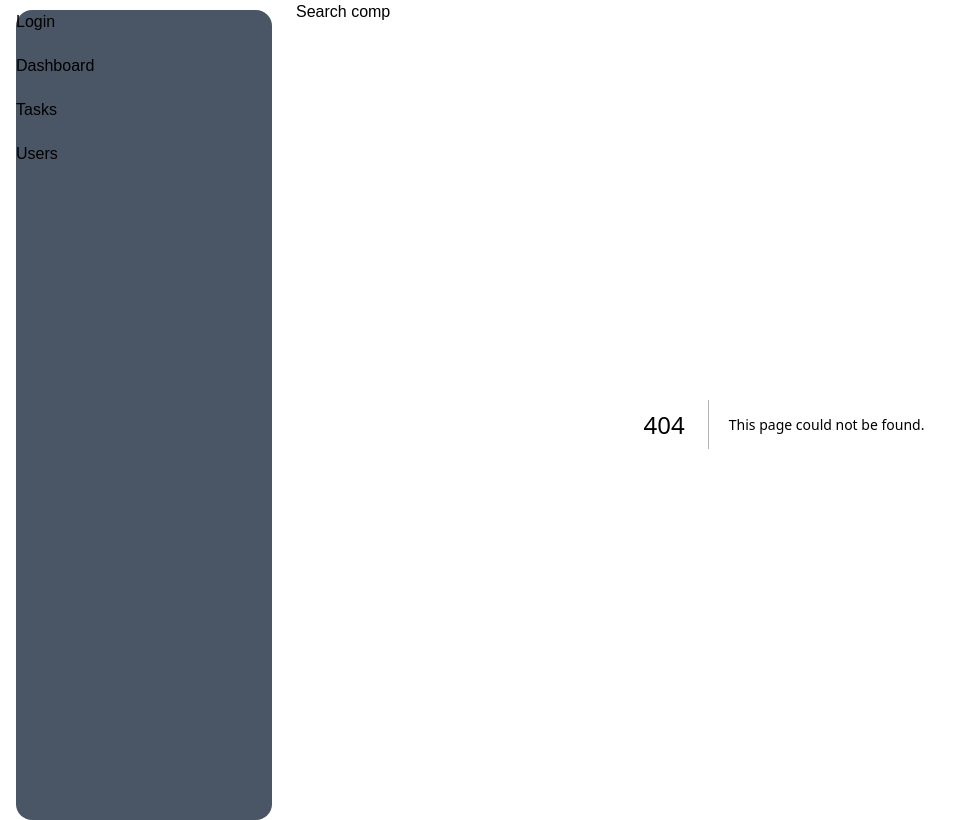
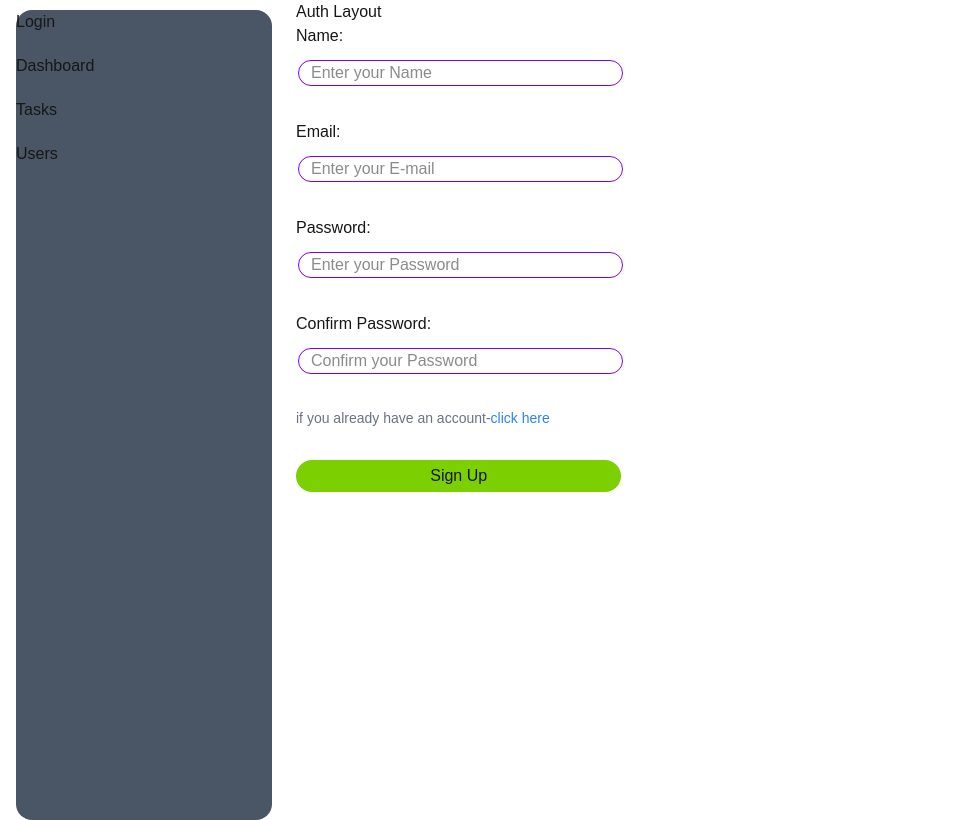
Before and after one commit to hamed4dev-commits/todoApp, a Next.js app: page /signup in a window 1280 px wide. Before the commit this address had no page. Shown: the whole page, without its empty margins (0-971 px from the left). Built offline with nearby package versions, Linux system fonts and the light colour scheme.

Commit message:
signin and signup comp created and also login and signup api created

```diff
--- /dev/null
+++ b/app/(auth)/layout.tsx
@@ -0,0 +1,8 @@
+export default function Layout({children}: {children: React.ReactNode}) {
+    return (
+        <section>
+            <h1>Auth Layout</h1>
+            {children}
+        </section>
+    );
+}
--- /dev/null
+++ b/app/(auth)/signup/page.tsx
@@ -0,0 +1,10 @@
+import SignUp from "@/components/modules/SignUp";
+import LoginFrame from "@/components/templates/LoginFrame";
+
+export default function Page() {
+    return (
+        <div>
+            <SignUp />
+        </div>
+    );
+}
--- /dev/null
+++ b/app/api/auth/login/route.ts
@@ -0,0 +1,38 @@
+import users from "@/lib/users";
+import { NextRequest, NextResponse } from "next/server";
+import z, { email } from "zod";
+
+const LoginSchema = z.object({
+  email: z.string().email().trim().toLowerCase(),
+  password: z.string().min(6),
+});
+
+export async function POST(req: NextRequest) {
+  try {
+    const body = await req.json();
+    const validated = LoginSchema.parse(body);
+    const user = users.find((u) => u.email === validated.email);
+
+    if (!user || user.password !== validated.password) {
+      return NextResponse.json(
+        { message: "Invalid email or password" },
+        { status: 401 },
+      );
+    }
+    return NextResponse.json({
+      message: "Login successful",
+      user: { name: user.name, email: user.email },
+    });
+  } catch (error) {
+    if (error instanceof z.ZodError) {
+      return NextResponse.json(
+        { message: "validation Failed", error: error },
+        { status: 400 },
+      );
+    }
+    return NextResponse.json(
+      { message: "Something went wrong!" },
+      { status: 500 },
+    );
+  }
+}
--- /dev/null
+++ b/app/api/auth/signup/route.ts
@@ -0,0 +1,56 @@
+import { NextRequest, NextResponse } from "next/server";
+import { z } from "zod";
+import users from "@/lib/users";
+
+
+const SignUpSchema = z
+  .object({
+    name: z.string().min(3).trim(),
+    email: z.string().min(8).email().trim().toLowerCase(),
+    password: z.string().min(6).regex(/^\S+$/),
+    confirmPassword: z.string(),
+  })
+  .refine((data) => data.password === data.confirmPassword, {
+    message: "Passwords do not match",
+    path: ["confirmPassword"],
+  });
+
+export async function POST(req: NextRequest) {
+  try {
+    const body = await req.json();
+    const validated = SignUpSchema.parse(body);
+    const existingUser = users.find((user) => user.email === validated.email);
+    console.log(users)
+    if (existingUser) {
+      return NextResponse.json(
+        { message: "Email already registeres" },
+        { status: 400 },
+      );
+    }
+    const newUser = {
+      name: validated.name,
+      email: validated.email,
+      password: validated.password,
+    };
+    users.push(newUser);
+    console.log(users)
+    return NextResponse.json(
+      {
+        message: "Account created successfully",
+        user: { name: newUser.name, email: newUser.email },
+      },
+      { status: 201 },
+    );
+  } catch (error) {
+    if (error instanceof z.ZodError) {
+      return NextResponse.json(
+        { message: "Validation Failed", errors: error },
+        { status: 400 },
+      );
+    }
+  }
+  return NextResponse.json(
+      { message: "Something went wrong" },
+      { status: 500 }
+    );
+}
--- a/app/layout.tsx
+++ b/app/layout.tsx
@@ -27,7 +27,7 @@ export default function RootLayout({ children }: LayoutProps<"/">) {
       <body className="min-h-full flex">
         <aside className="max-h-screen-10vh w-1/5 m-4 -my-5 mt-2.5 rounded-2xl bg-gray-600"><Sidebar/></aside>
         <main className="max-h-screen mx-2 overflow-y-scroll grow">
-        <div>Search comp</div>
+
         {children}
         </main>
 
--- a/components/modules/SignIn.tsx
+++ b/components/modules/SignIn.tsx
@@ -1,11 +1,16 @@
-"use client"
+"use client";
 
 import { zodResolver } from "@hookform/resolvers/zod";
+import Link from "next/link";
 import { SubmitHandler, useForm } from "react-hook-form";
 import * as z from "zod";
 const SignIn = () => {
   const loginSchema = z.object({
-    email: z.string().min(2, "Email is required").trim().email("Enter valid Email"),
+    email: z
+      .string()
+      .min(2, "Email is required")
+      .trim()
+      .email("Enter valid Email"),
     password: z
       .string()
       .min(1, "Password is required")
@@ -23,10 +28,25 @@ const SignIn = () => {
     mode: "onChange",
     defaultValues: { email: "", password: "" },
   });
-  console.log(errors);
 
-  const onSubmit: SubmitHandler<loginType> = (data) => {
-    console.log(data);
+  const onSubmit: SubmitHandler<loginType> = async (data) => {
+    try {
+      const res = await fetch("api/auth/login", {
+        method: "POST",
+        headers: { "Content-Type": "application/json" },
+        body: JSON.stringify(data),
+      });
+
+      if (!res?.ok) {
+        const errorData = await res.json().catch(() => ({}));
+        throw new Error(errorData.message || "Something went wrong");
+      }
+      const result = await res.json();
+      console.log("Success:", result);
+      if (res?.ok) return reset();
+    } catch (error) {
+      console.log(error);
+    }
   };
   return (
     <div>
@@ -40,7 +60,11 @@ const SignIn = () => {
             {...register("email")}
             className="w-1/3 border border-purple-700 rounded-2xl px-3 ml-0.5"
           />
-          {errors.email && <p className="text-red-600 text-sm relative -top-2">{errors.email.message}</p>}
+          {errors.email && (
+            <p className="text-red-600 text-sm relative -top-2">
+              {errors.email.message}
+            </p>
+          )}
         </div>
         <div className="flex flex-col gap-3 h-20">
           <label htmlFor="pass">Password:</label>
@@ -51,9 +75,20 @@ const SignIn = () => {
             {...register("password")}
             className="w-1/3 border border-purple-700 rounded-2xl px-3 ml-0.5"
           />
-          {errors.password && <p className="text-red-600 text-sm relative -top-2">{errors.password.message}</p>}
+          {errors.password && (
+            <p className="text-red-600 text-sm relative -top-2">
+              {errors.password.message}
+            </p>
+          )}
         </div>
-        <button disabled={isSubmitting} type="submit" className="bg-lime-500 w-1/3 rounded-2xl py-1 cursor-pointer focus:scale-95 hover:opacity-85" >
+        <p className="text-gray-500 text-sm" >
+        if you to create an account-<Link href={"/signup"} className="text-blue-500 ">click here</Link>
+        </p>
+        <button
+          disabled={isSubmitting}
+          type="submit"
+          className="bg-lime-500 w-1/3 rounded-2xl py-1 cursor-pointer focus:scale-95 hover:opacity-85"
+        >
           {isSubmitting ? "signing in..." : "Sign In"}
         </button>
       </form>
--- a/components/modules/SignUp.tsx
+++ b/components/modules/SignUp.tsx
@@ -1,10 +1,146 @@
+"use client";
+import { zodResolver } from "@hookform/resolvers/zod";
+import Link from "next/link";
+import { SubmitHandler, useForm } from "react-hook-form";
+import * as z from "zod";
 
+const SignUpSchema = z
+  .object({
+    name: z
+      .string()
+      .min(1, "Name is required")
+      .trim()
+      .min(3, "Name must have 3 or more character!"),
+    email: z
+      .string()
+      .min(2, "Email is required")
+      .trim()
+      .email("Enter valid Email"),
+    password: z
+      .string()
+      .min(1, "Password is required")
+      .trim()
+      .min(6, "Password must have 6 or more character!")
+      .regex(/^\S+$/, "Password cannot contain spaces"),
+    confirmPassword: z
+      .string()
+      .min(1, "Please confirm your password")
+      .trim()
+      .regex(/^\S+$/, "Password cannot contain spaces"),
+  })
+  .refine((data) => data.password === data.confirmPassword, {
+    message: "Passwords do not match",
+    path: ["confirmPassword"],
+  });
+type SignUpType = z.infer<typeof SignUpSchema>;
 const SignUp = () => {
+  const {
+    register,
+    handleSubmit,
+    formState: { errors, isSubmitting },
+    reset
+  } = useForm<SignUpType>({
+    resolver: zodResolver(SignUpSchema),
+    mode: "onChange",
+    defaultValues: { name: "", email: "", password: "", confirmPassword: "" },
+  });
+  const onSubmit: SubmitHandler<SignUpType> = async (data) => {
+    try {
+      const res=  await fetch("api/auth/signup" , {
+        method: "POST",
+        headers: {"Content-Type" : "application/json"},
+        body: JSON.stringify(data)
+      })
+
+      if( !res?.ok) {
+        const errorData = await res.json().catch(() => ({}));
+        throw new Error(errorData.message || "Something went wrong");
+      }
+      const result = await res.json();
+      console.log("Success:", result);
+      if( res?.ok) return reset()
+
+    } catch (error) {
+      console.log(error)
+    }
+  };
   return (
     <div>
-        signup
+      <form onSubmit={handleSubmit(onSubmit)} className="flex flex-col gap-4">
+        <div className="flex flex-col gap-3 h-20">
+          <label htmlFor="name">Name:</label>
+          <input
+            id="name"
+            type="text"
+            placeholder="Enter your Name"
+            {...register("name")}
+            className="w-1/3 border border-purple-700 rounded-2xl px-3 ml-0.5"
+          />
+          {errors.name && (
+            <p className="text-red-600 text-sm relative -top-2">
+              {errors.name.message}
+            </p>
+          )}
+        </div>
+        <div className="flex flex-col gap-3 h-20">
+          <label htmlFor="email">Email:</label>
+          <input
+            id="email"
+            type="email"
+            placeholder="Enter your E-mail"
+            {...register("email")}
+            className="w-1/3 border border-purple-700 rounded-2xl px-3 ml-0.5"
+          />
+          {errors.email && (
+            <p className="text-red-600 text-sm relative -top-2">
+              {errors.email.message}
+            </p>
+          )}
+        </div>
+        <div className="flex flex-col gap-3 h-20">
+          <label htmlFor="pass">Password:</label>
+          <input
+            id="pass"
+            type="password"
+            placeholder="Enter your Password"
+            {...register("password")}
+            className="w-1/3 border border-purple-700 rounded-2xl px-3 ml-0.5"
+          />
+          {errors.password && (
+            <p className="text-red-600 text-sm relative -top-2">
+              {errors.password.message}
+            </p>
+          )}
+        </div>
+        <div className="flex flex-col gap-3 h-20">
+          <label htmlFor="confirmPass">Confirm Password:</label>
+          <input
+            id="confirmPass"
+            type="password"
+            placeholder="Confirm your Password"
+            {...register("confirmPassword")}
+            className="w-1/3 border border-purple-700 rounded-2xl px-3 ml-0.5"
+          />
+          {errors.confirmPassword && (
+            <p className="text-red-600 text-sm relative -top-2">
+              {errors.confirmPassword.message}
+            </p>
+          )}
+        </div>
+        <p className="text-gray-500 text-sm" >
+        if you already have an account-<Link href={"/login"} className="text-blue-500 ">click here</Link>
+        </p>
+        <p></p>
+        <button
+          disabled={isSubmitting}
+          type="submit"
+          className="bg-lime-500 w-1/3 rounded-2xl py-1 cursor-pointer focus:scale-95 hover:opacity-85"
+        >
+          {isSubmitting ? "signing up..." : "Sign Up"}
+        </button>
+      </form>
     </div>
-  )
-}
+  );
+};
 
-export default SignUp
+export default SignUp;
--- a/components/modules/TaskFilter.tsx
+++ b/components/modules/TaskFilter.tsx
@@ -32,6 +32,7 @@ const TaskFilter = ({ data }: { data: Todo[] }) => {
 
   return (
     <div>
+      <div>Search comp</div>
       <button
         className="px-4 py-2 border-b-emerald-500 border rounded-2xl m-2 cursor-pointer"
         onClick={() => setFilter("all")}
--- a/components/pages/TasksPage.tsx
+++ b/components/pages/TasksPage.tsx
@@ -15,7 +15,7 @@ const TasksPage = async () => {
     cache: "no-store",
   });
   const data: Todo[] = await res.json();
-  console.log(data)
+  // console.log(data)
 
   return (
     <div>
--- a/components/templates/LoginFrame.tsx
+++ b/components/templates/LoginFrame.tsx
@@ -1,4 +1,5 @@
 import SignIn from "../modules/SignIn"
+import SignUp from "../modules/SignUp"
 
 const LoginFrame = () => {
   return (
@@ -6,6 +7,7 @@ const LoginFrame = () => {
         login Farme
         <div className="bg-amber-400 w-6 h-6 rounded-full text-center">f</div>
         <SignIn />
+        {/* <SignUp /> */}
     </div>
   )
 }
--- /dev/null
+++ b/lib/users.ts
@@ -0,0 +1,4 @@
+ const users:{ name: string; email: string; password: string}[] = []
+
+
+ export default users
```
Also changed, not shown: app/(auth)/login/page.tsx (renamed from app/login/page.tsx).
